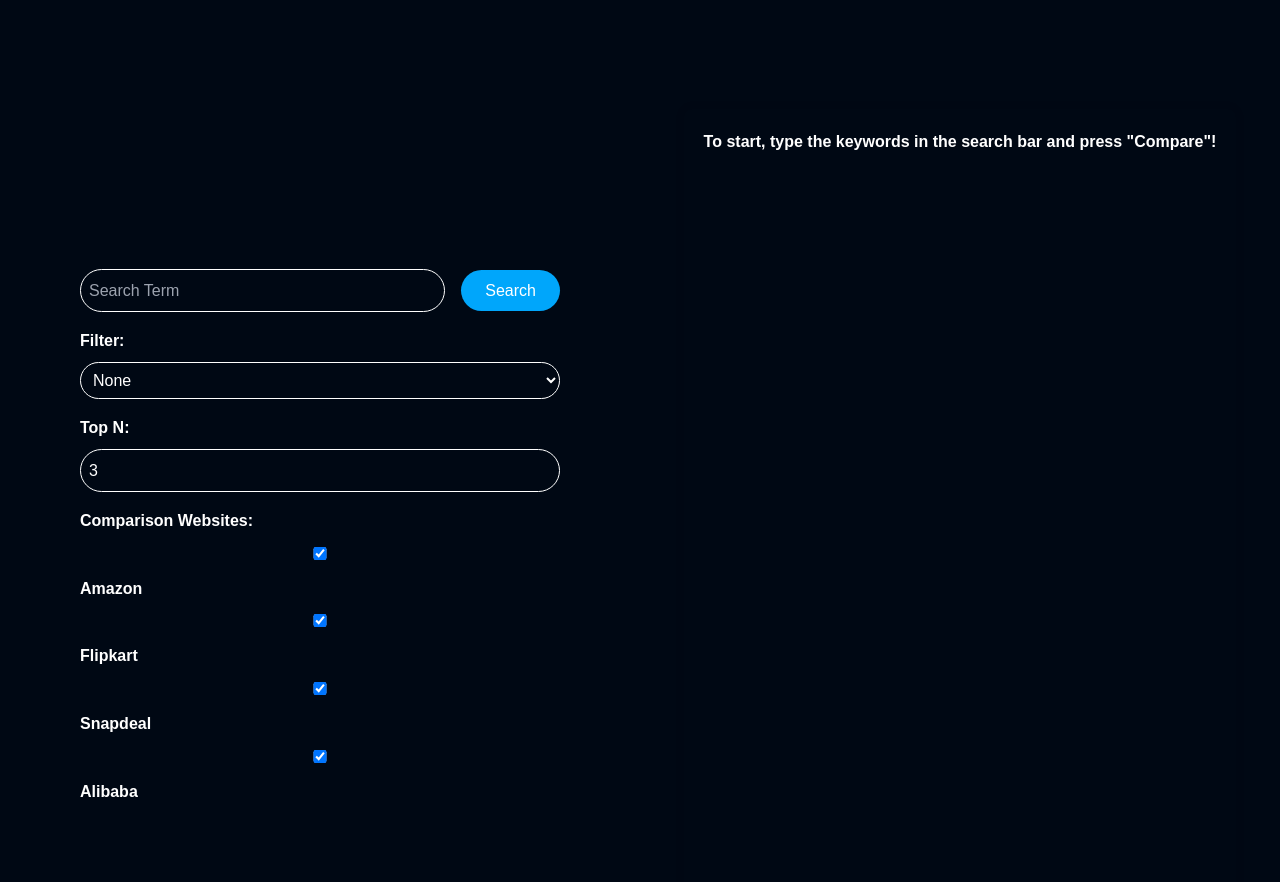
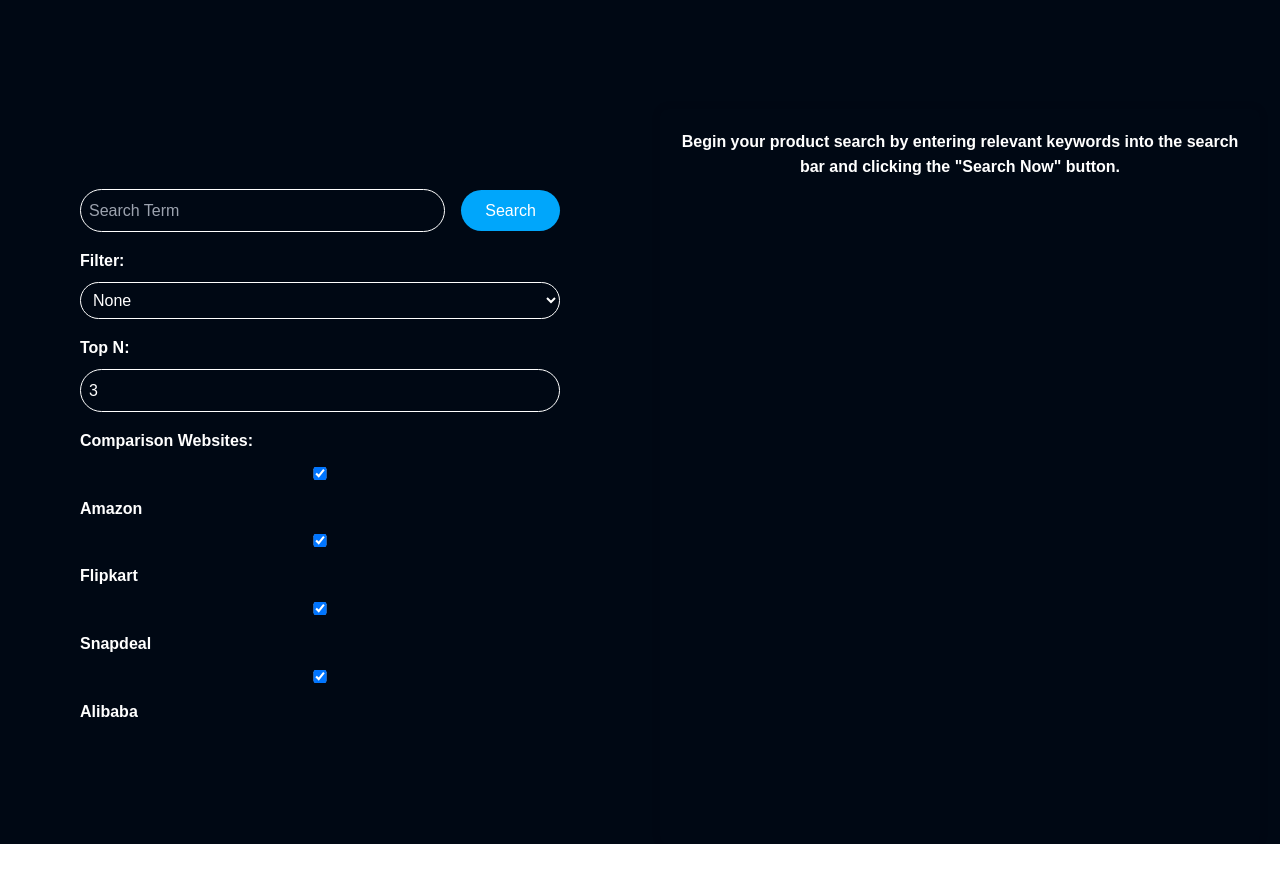
Before and after one commit to salma2vec/Shop_Scout, a React (Create React App) app in the folder client/: page / in a window 1280 px wide. Shown: the part 820-1702 px from the top of the page. After the commit the page ends 1664 px from the top, so only its background shows below. Built offline with nearby package versions, Linux system fonts and the light colour scheme.

Commit message:
chore(ComparisonForm): Fix handleCheckboxChange implementation

```diff
--- a/client/src/components/ComparisonForm.js
+++ b/client/src/components/ComparisonForm.js
@@ -1,7 +1,6 @@
 import React, { useState } from "react";
 
 const ComparisonForm = ({ onCompare }) => {
-
   const [searchTerm, onSearchTermChange] = useState("");
 
   const [formData, setFormData] = useState({
@@ -17,10 +16,10 @@ const ComparisonForm = ({ onCompare }) => {
   };
 
   const handleCheckboxChange = (e) => {
-    const { value, checked } = e.target;
+    const { name, checked } = e.target;
     const updatedWebsites = checked
-      ? [...formData.comparisonWebsites, value]
-      : formData.comparisonWebsites.filter((site) => site !== value);
+      ? [...formData.comparisonWebsites, name]
+      : formData.comparisonWebsites.filter((site) => site !== name);
     setFormData({ ...formData, comparisonWebsites: updatedWebsites });
   };
 
@@ -30,37 +29,9 @@ const ComparisonForm = ({ onCompare }) => {
   };
 
   return (
-    <div id="products" className="flex items-center justify-center w-full ">
+    <div id="products" className="flex items-center justify-center w-full">
       <div className="flex items-center justify-start w-full flex-col gap-20 p-10 md:p-20">
-        <div className="flex flex-col gap-4 items-start justify-center w-full">
-          {/* <h1 className="font-bold text-4xl md:text-5xl leading-none max-w-2xl">
-            Compare prices of products from different websites
-          </h1>
-          <p className="text-lg leading-tight md:text-xl">
-            Search for a product and compare prices from your favorite websites
-          </p> */}
-          {/* <div className="flex items-start md:items-center justify-center md:flex-row flex-col gap-4 mt-4 ">
-            <div className="flex items-center justify-center ">
-              <input
-                type="text"
-                onChange={(e) => setSearchTerm(e.target.value)}
-                placeholder="Find a perfect product"
-                className=" py-3 px-6 !mb-0 rounded-full border border-gray-300 focus:outline-none focus:ring-2 focus:ring-lightGreen focus:border-transparent"
-              />
-            </div>
-            <div className="flex items-center justify-center">
-              <a
-                href="#products"
-                className="py-3 px-6 rounded-full bg-lightGreen text-white font-bold"
-              >
-                Search
-              </a>
-            </div>
-          </div> */}
-        </div>
-
         <form onSubmit={handleSubmit} className="w-full">
-          {/* <label htmlFor="searchTerm">Search Term:</label> */}
           <div className="flex items-center justify-center w-full gap-4">
             <input
               type="text"
--- a/client/src/components/ProductResults.js
+++ b/client/src/components/ProductResults.js
@@ -1,42 +1,53 @@
 import React from "react";
-import notFoundIcon from "../assets/icons/svg/not-found.svg"
-import loadingIcon from "../assets/icons/svg/loading.svg"
+import notFoundIcon from "../assets/icons/svg/not-found.svg";
+import loadingIcon from "../assets/icons/svg/loading.svg";
 import ProductCard from "./ProductCard";
+
 const ProductResults = ({ products, showResults, isSearching }) => {
   return (
     <div style={styles.container}>
-			{ !!showResults ? <h2 style={styles.heading}>Product Comparison Results</h2> : <></> }
-			{
-				!!isSearching ?
+      {!!showResults ? (
+        <h2 style={styles.heading}>Product Comparison Results</h2>
+      ) : (
+        <></>
+      )}
+      {!!isSearching ? (
         <div style={styles.helperContainer}>
-					<p style={styles.paragraph}>Be patient while we look for the products that fit your criteria!</p>
-					<img src={loadingIcon} alt="Loading" width={64}/>
+          <p style={styles.paragraph}>
+            Be patient while we look for the products that fit your criteria!
+          </p>
+          <img src={loadingIcon} alt="Loading" width={64} />
         </div>
-				:
-				!!showResults ?
-				products.length > 0 ?
+      ) : !!showResults ? (
+        products.length > 0 ? (
           <div>
             <ul style={styles.list}>
-						{
-							products.map((product, index) => (
+              {products.map((product, index) => (
                 <li index={index}>
                   <ProductCard product={product} />
                 </li>
-							))
-						}
+              ))}
             </ul>
           </div>
-				:
+        ) : (
           <div style={styles.helperContainer}>
-					<img src={notFoundIcon} alt="" width={96}/>
-					<p style={styles.paragraph}>No matches were found according to your search criteria.</p>
-					<p style={styles.paragraph}>Try different keywords or look for trending categories.</p>
+            <img src={notFoundIcon} alt="" width={96} />
+            <p style={styles.paragraph}>
+              No matches were found according to your search criteria.
+            </p>
+            <p style={styles.paragraph}>
+              Try different keywords or look for trending categories.
+            </p>
           </div>
-				:
-				<div style={styles.helperContainer}>
-					<p style={{fontWeight: "bold"}}>To start, type the keywords in the search bar and press "Compare"!</p>
+        )
+      ) : (
+        <div style={{ ...styles.helperContainer, textAlign: "center" }}>
+          <p style={{ fontWeight: "bold" }}>
+            Begin your product search by entering relevant keywords into the
+            search bar and clicking the "Search Now" button.
+          </p>
         </div>
-			}
+      )}
     </div>
   );
 };
@@ -64,14 +75,14 @@ const styles = {
     padding: "10px 0",
   },
   paragraph: {
-		fontSize: "14px"
+    fontSize: "14px",
   },
   helperContainer: {
     display: "flex",
     flexDirection: "column",
     justifyContent: "center",
     alignItems: "center",
-		gap: "14px"
+    gap: "14px",
   },
 };
 
```
Lines whose indentation alone changed are shown as unchanged.
